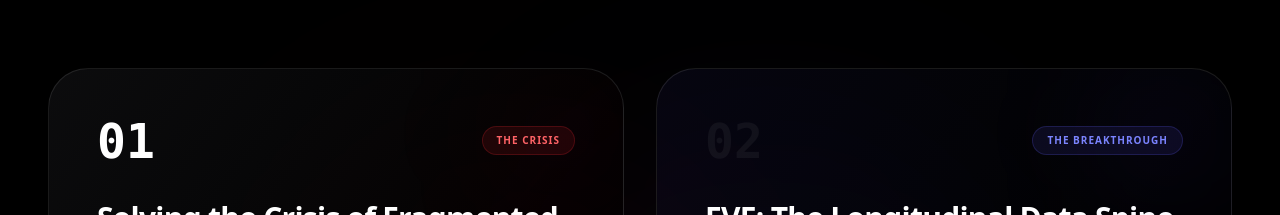
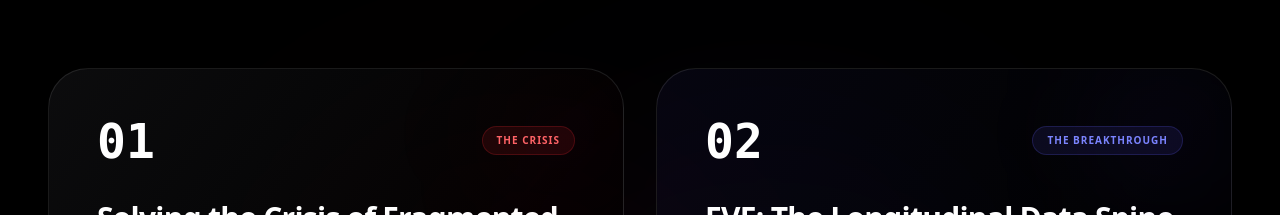
Before and after one commit to mamadmni21/eve_medic_web_v1, a React (Vite) app: page / in a window 1280 px wide. Shown: the part 1097-1312 px from the top of the page. Built offline with nearby package versions, Linux system fonts and the light colour scheme.

Commit message:
Update ProblemSolution.tsx

```diff
--- a/src/components/ProblemSolution.tsx
+++ b/src/components/ProblemSolution.tsx
@@ -169,7 +169,7 @@ export const ProblemSolution = () => {
             <div>
               {/* Card Header row */}
               <div className="flex items-center justify-between mb-8">
-                <span className="text-5xl font-black text-white/5 group-hover:text-indigo-500/15 transition-all font-mono">
+                <span className="text-5xl font-black text-white group-hover:text-indigo-500/15 transition-all font-mono">
                   {content.solNum}
                 </span>
                 <span className="px-3.5 py-1.5 bg-indigo-500/10 border border-indigo-500/20 font-bold text-[10px] tracking-widest text-indigo-400 rounded-full uppercase">
```
